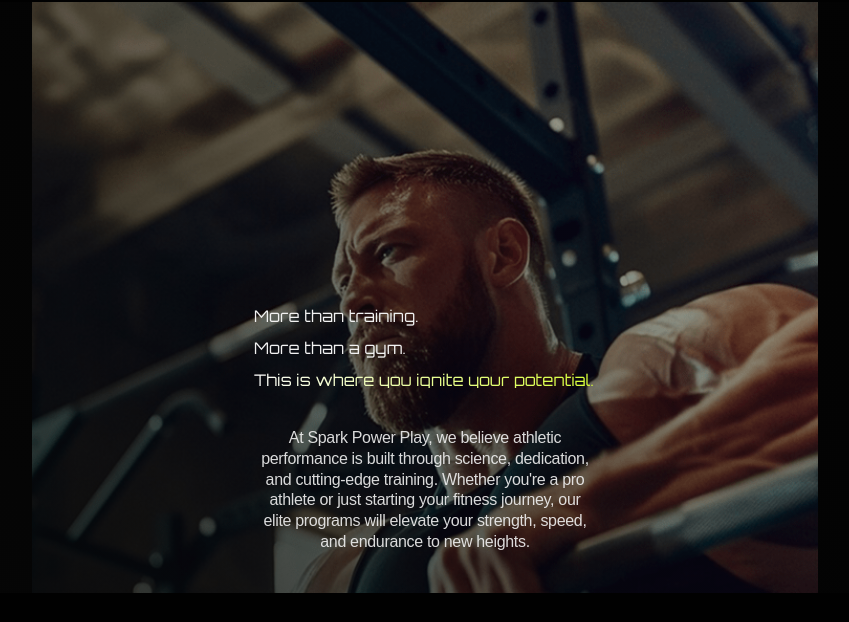
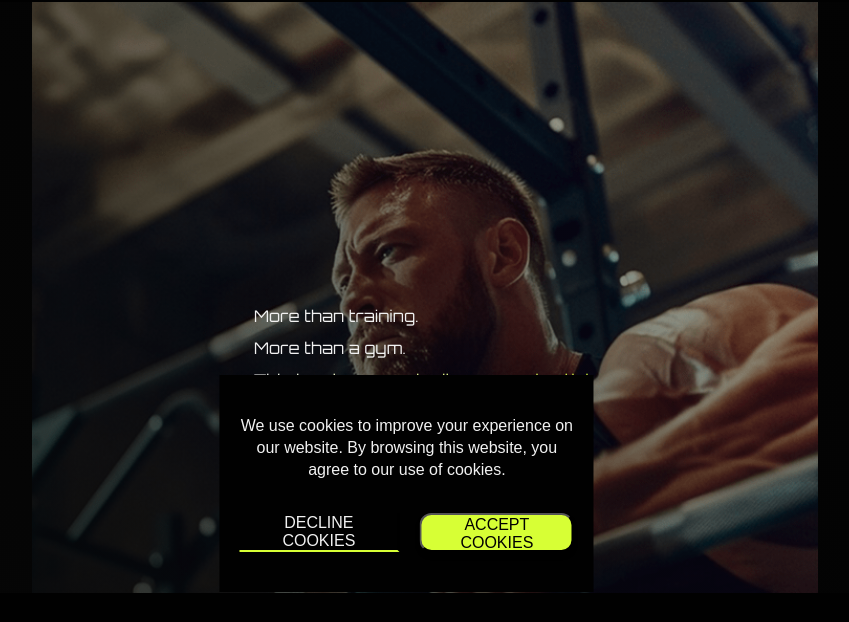
Before and after one commit to Kateryna-Katya/spark, a website built with Vite: page src/index.html in a window 1280 px wide. Shown: the part 178-800 px from the top of the page, without its empty margins (215-1064 px from the left). Built offline with nearby package versions, Linux system fonts and the light colour scheme; a web font is replaced by a local one.

Commit message:
add cookies popup

```diff
--- /dev/null
+++ b/src/css/cookie-popup.css
@@ -0,0 +1,73 @@
+.cookie-popup {
+    position: fixed;
+    bottom: 30px;
+    left: 48%;
+    transform: translateX(-48%);
+    background:  #010101;
+    padding: 40px 15px;
+    z-index: 1000;
+    width: 374px;
+    height: 217px;
+    text-align: center;
+    display: nonetu;
+  }
+
+  .cookie-class {
+    font-family: "Tomorrow", sans-serif;
+    font-weight: 300;
+    font-size: 16px;
+    line-height: 1.375;
+    text-align: center;
+    color: #f1f1f1;
+  }
+
+  .cookie-buttons {
+    margin-top: 32px;
+    display: flex;
+    justify-content: center;
+    gap: 20px;
+  }
+
+  .btn-accept {
+    border-radius: 12px;
+    width: 154px;
+    height: 39px;
+    box-shadow: 0 4px 4px 0 rgba(0, 0, 0, 0.25);
+background: #d7ff35;
+font-family: "Tomorrow", sans-serif;
+font-weight: 400;
+font-size: 16px;
+text-align: center;
+color: #010101;
+  }
+
+  .btn-decline {
+    border-bottom: 2px solid #d7ff35;
+    width: 160px;
+    height: 39px;
+    font-family: "Tomorrow", sans-serif;
+font-weight: 300;
+font-size: 16px;
+text-align: center;
+color: #f1f1f1;
+background:inherit;
+border-top:none;
+border-left:none;
+  }
+  @media screen and (min-width: 1439px) {
+    .cookie-popup {
+      padding: 40px 175px;
+      width: 1439px;
+      height: 178px;
+    }
+
+    .cookie-class {
+      font-size: 20px;
+      line-height: 1.1;
+      margin-bottom: 32px;
+    }
+    .cookie-buttons {
+         gap: 80px;
+      }
+
+  }
--- a/src/css/styles.css
+++ b/src/css/styles.css
@@ -8,6 +8,7 @@
 @import url('./reset.css');
 @import url('./base.css');
 @import url('./container.css');
+@import url('./cookie-popup.css');
 
 /* Sections style */
 @import url('./header.css');
--- a/src/index.html
+++ b/src/index.html
@@ -26,6 +26,7 @@
   </main>
 
   <load src="./partials/footer.html" />
+  <load src="./partials/cookie-popup.html" />
 
   <script type="module" src="./main.js"></script>
 </body>
--- /dev/null
+++ b/src/js/cookie.js
@@ -0,0 +1,21 @@
+document.addEventListener('DOMContentLoaded', function () {
+    const popup = document.getElementById('cookie-popup');
+    const acceptBtn = document.getElementById('accept-cookies');
+    const declineBtn = document.getElementById('decline-cookies');
+
+    const hasAccepted = localStorage.getItem('cookiesAccepted');
+
+    if (!hasAccepted) {
+        popup.style.display = 'block';
+    }
+
+    acceptBtn.addEventListener('click', () => {
+        localStorage.setItem('cookiesAccepted', 'yes');
+        popup.style.display = 'none';
+    });
+
+    declineBtn.addEventListener('click', () => {
+        localStorage.setItem('cookiesAccepted', 'no');
+        popup.style.display = 'none';
+    });
+});
--- a/src/main.js
+++ b/src/main.js
@@ -1,3 +1,4 @@
 import './js/modal.js';
 import './js/smooth-scroll.js';
 import './js/active-link.js';
+import './js/cookie.js';
--- /dev/null
+++ b/src/partials/cookie-popup.html
@@ -0,0 +1,7 @@
+<div id="cookie-popup" class="cookie-popup">
+    <p class="cookie-class">We use cookies to improve your experience on our website. By browsing this website, you agree to our use of cookies.</p>
+    <div class="cookie-buttons">
+        <button id="decline-cookies" class="btn-decline">DECLINE COOKIES</button>
+        <button id="accept-cookies" class="btn-accept">ACCEPT COOKIES</button>
+    </div>
+</div>
```
Also changed, not shown: README.md (deleted).
